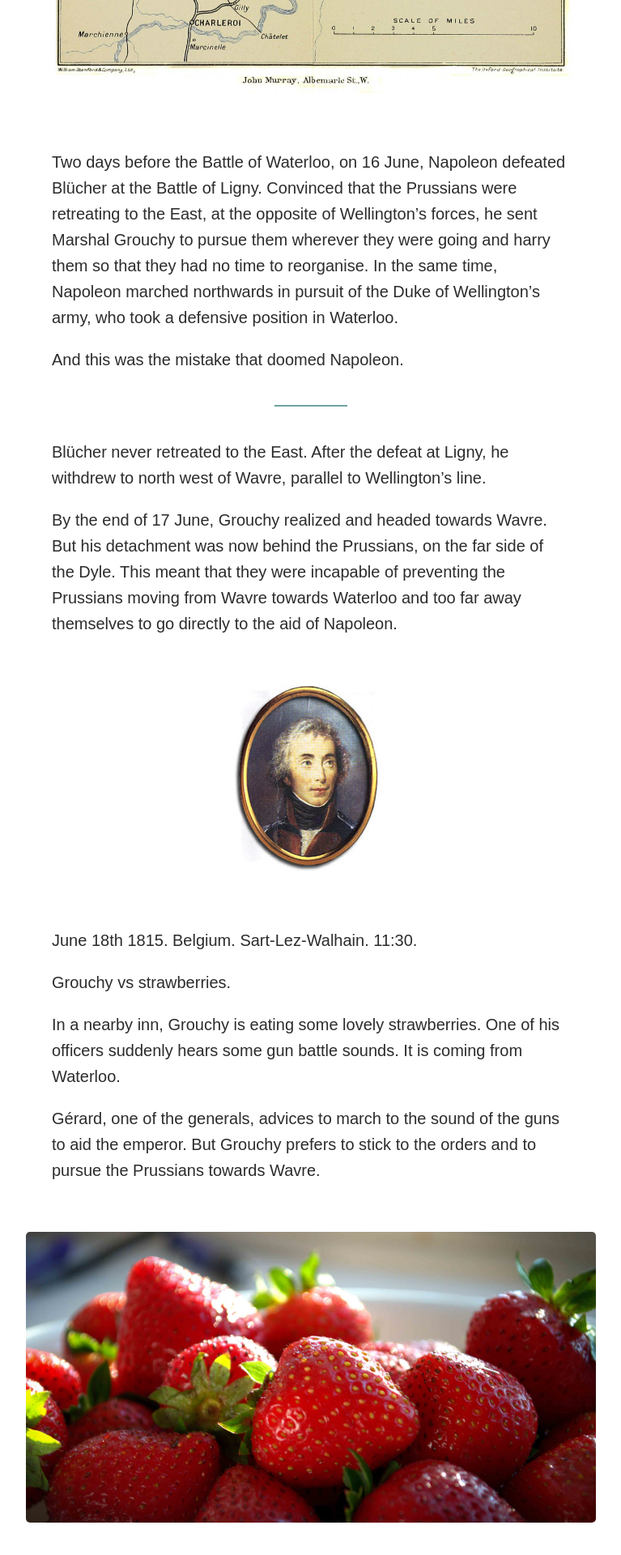
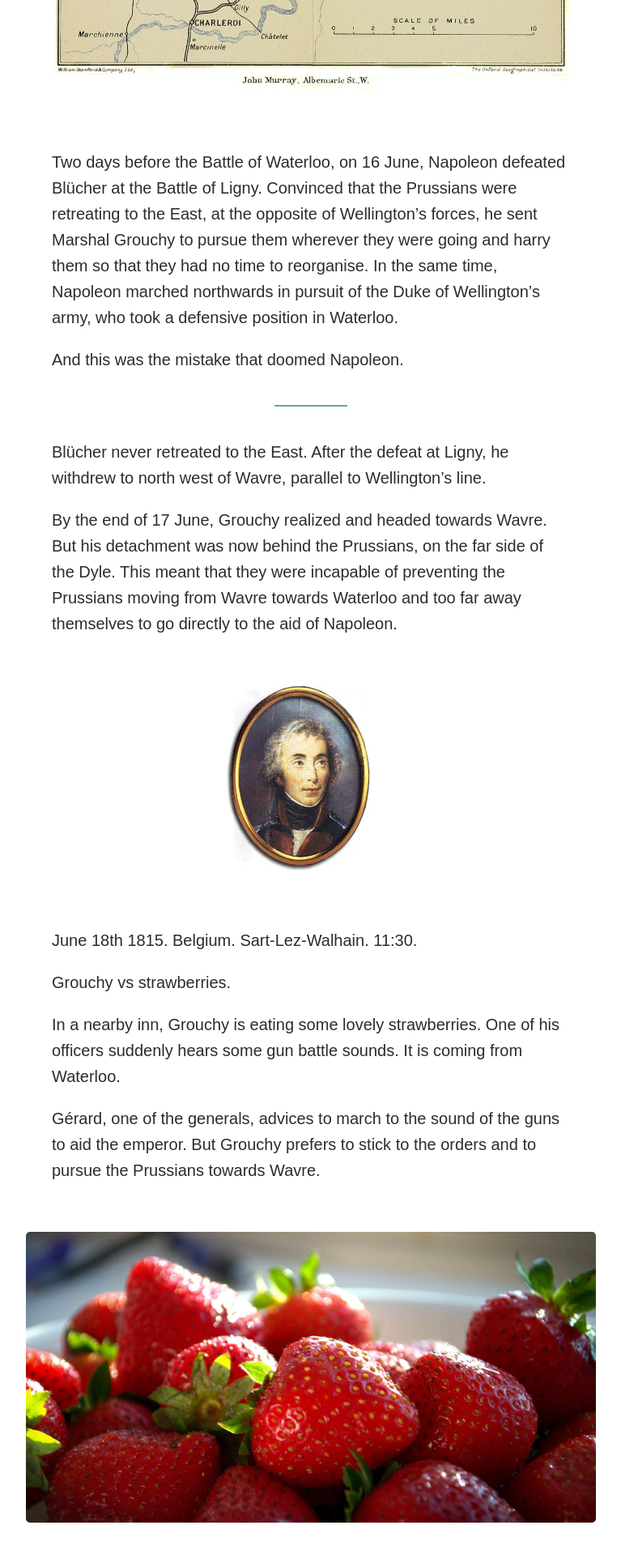
Before and after one commit to florianmainguy/florianmainguy.github.io, a Jekyll site: the page built from _posts/2015-07-26-and-grouchy-was-eating-strawberries.markdown, in a window 1280 px wide. Shown: the part 2205-4125 px from the top of the page at 81% size, without its empty margins (256-1023 px from the left). Built offline with Jekyll 4.4.1, drawn with Linux system fonts in a browser that asks for light colours.

Commit message:
wrapcenter class

```diff
--- a/_posts/2015-07-26-and-grouchy-was-eating-strawberries.markdown
+++ b/_posts/2015-07-26-and-grouchy-was-eating-strawberries.markdown
@@ -31,7 +31,9 @@ Blücher never retreated to the East. After the defeat at Ligny, he withdrew to
 
 By the end of 17 June, Grouchy realized and headed towards Wavre. But his detachment was now behind the Prussians, on the far side of the Dyle. This meant that they were incapable of preventing the Prussians moving from Wavre towards Waterloo and too far away themselves to go directly to the aid of Napoleon.
 
-<img src="{{site.baseurl}}/assets/grouchy_portrait.jpg" style="min-width:0;max-width:100%;margin-left:35%">
+<div class="wraptocenter">
+<img src="{{site.baseurl}}/assets/grouchy_portrait.jpg" style="min-width:0;max-width:100%">
+</div>
 
 June 18th 1815. Belgium. Sart-Lez-Walhain. 11:30.
 
--- a/_sass/_base.scss
+++ b/_sass/_base.scss
@@ -21,6 +21,11 @@ img {
     max-width: 100%;
 }
 
+.wraptocenter {
+  /*display: table-cell;*/
+  text-align: center;
+  /*vertical-align: middle;*/
+}
 /**
  * Links
  */
```
